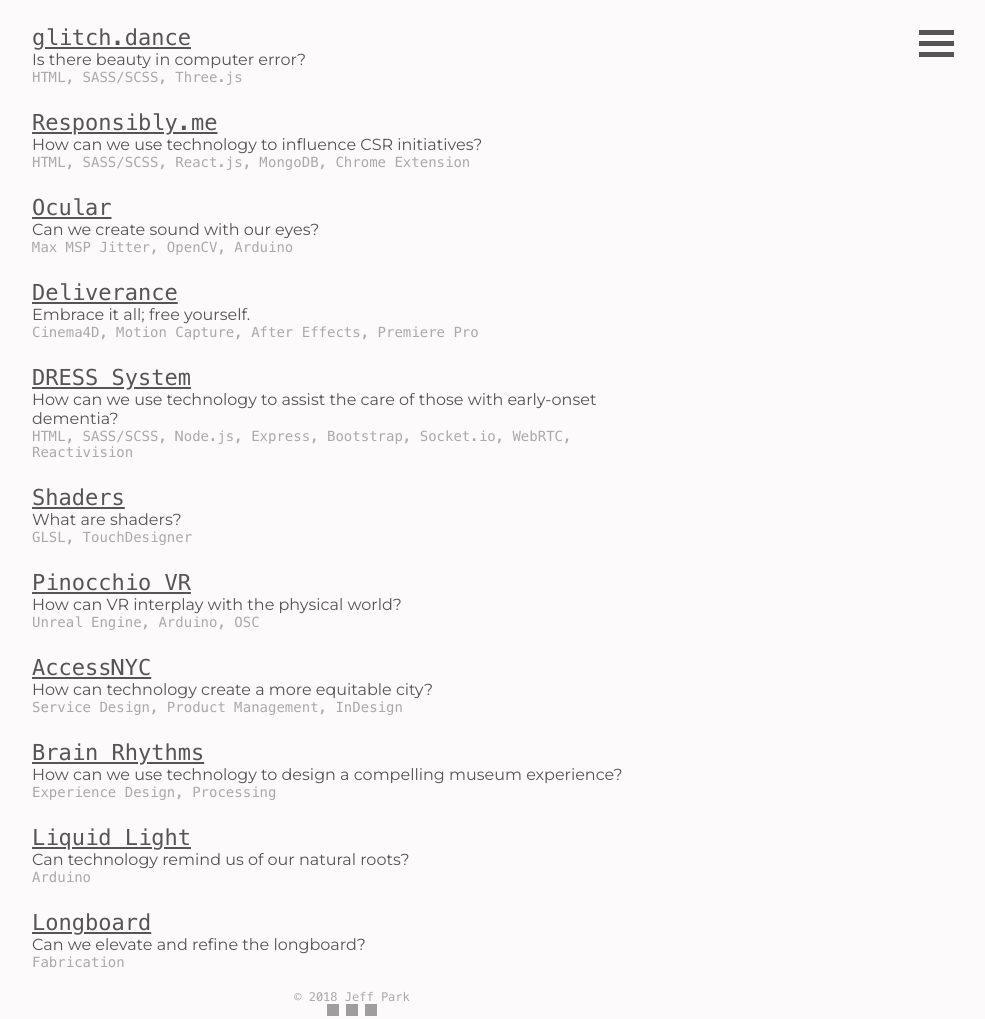
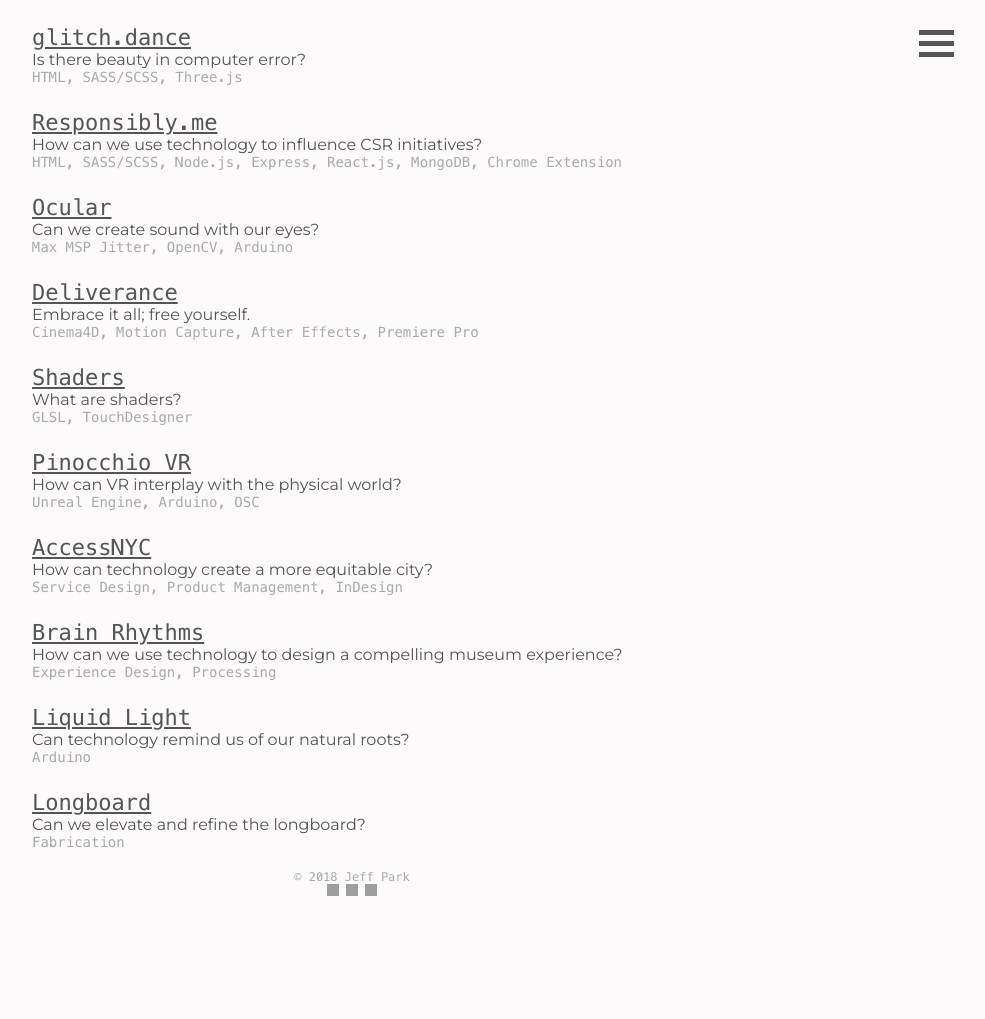
Before and after one commit to jfypk/jeff-park.com, a Node server app: page /work in a window 1280 px wide. Shown: the whole page, without its empty margins (288-1273 px from the left). After the commit the page ends 899 px from the top, so only its background shows below. Run offline with Node 20, Linux system fonts and the light colour scheme; grey boxes are pictures that could not be loaded.

Commit message:
img changes

```diff
--- a/public/css/main.css
+++ b/public/css/main.css
@@ -120,9 +120,9 @@
       body #portfolio-container .portfolio-img-grid img {
         width: 100%;
         max-height: 250px; }
-      body #portfolio-container .portfolio-img-grid #img1 {
+      body #portfolio-container .portfolio-img-grid #imgL {
         grid-column: 1; }
-      body #portfolio-container .portfolio-img-grid #img2 {
+      body #portfolio-container .portfolio-img-grid #imgR {
         grid-column: 2; }
     body #portfolio-container #footer {
       font-family: "Menlo Regular", sans-serif;
--- a/scss/main.scss
+++ b/scss/main.scss
@@ -158,10 +158,10 @@
             display: grid;
             grid-gap: 4px;
             grid-template-columns: 1fr 1fr;
-            #img1 {
+            #imgL {
                 grid-column: 1;
             }
-            #img2 {
+            #imgR {
                 grid-column: 2;
             }
         }
--- a/views/pages/work.ejs
+++ b/views/pages/work.ejs
@@ -28,7 +28,7 @@
                 How can we use technology to influence CSR initiatives?
             </div>
             <div class="project-tools">
-                HTML, SASS/SCSS, React.js, MongoDB, Chrome Extension
+                HTML, SASS/SCSS, Node.js, Express, React.js, MongoDB, Chrome Extension
             </div>
         </div>
         <div class="project">
@@ -51,17 +51,6 @@
             </div>
             <div class="project-tools">
                 Cinema4D, Motion Capture, After Effects, Premiere Pro
-            </div>
-        </div>
-        <div class="project">
-            <div class="project-title">
-                <a href="/work/dress">DRESS System</a>
-            </div>
-            <div class="project-desc">
-                How can we use technology to assist the care of those with early-onset dementia?
-            </div>
-            <div class="project-tools">
-                HTML, SASS/SCSS, Node.js, Express, Bootstrap, Socket.io, WebRTC, Reactivision
             </div>
         </div>
         <div class="project">
--- a/views/pages/work/ocular.ejs
+++ b/views/pages/work/ocular.ejs
@@ -30,7 +30,7 @@
         </div>
         <div class="portfolio-img-grid">
             <div id="imgL">
-                <img src="/assets/ocular/ocular4.jpg" alt="Ocular4"></img>
+                <img src="/assets/ocular/ocular8.png" alt="Ocular8"></img>
             </div>
             <div id="imgR">
                 <img src="/assets/ocular/ocular3.jpg" alt="Ocular3"></img>
@@ -42,7 +42,7 @@
                 <img src="/assets/ocular/ocular-initial-sketch.jpg" alt="Initial Sketch"></img>
             </div>
             <div id="imgL">
-                <img src="/assets/ocular/ocular8.png" alt="Ocular8"></img>
+                <img src="/assets/ocular/ocular4.jpg" alt="Ocular4"></img>
             </div>
             <div id="imgR">
                 <img src="/assets/ocular/ocular9.jpg" alt="Ocular9"></img>
--- a/views/pages/work/responsibly.ejs
+++ b/views/pages/work/responsibly.ejs
@@ -13,7 +13,7 @@
         <% include ../../partials/navi.ejs %>
         <div class="portfolio-title">
             <h3>Responsibly.me<h3>
-            <p>HTML | SASS/SCSS | React.js | MongoDB | Chrome Extension<br>Spring 2018</p>
+            <p>HTML | SASS/SCSS | Node.js | Express | React.js | MongoDB | Chrome Extension<br>Spring 2018</p>
         </div>
         <div class="portfolio-desc">
             <p><a href="https://www.responsibly.me">Responsibly.me</a> is a web platform for consumers to make more socially responsible purchasing decisions. Responsibly.me aggregates existing rankings on a company’s Corporate Social Responsibility initiatives and recommends similar products from brands with higher grades. Responsibly.me also provides a dashboard for users to understand their social responsibility values and purchasing habits in order to encourage them to shop more consciously.</p>
--- a/views/partials/navi.ejs
+++ b/views/partials/navi.ejs
@@ -14,7 +14,6 @@
         <a href="/work/responsibly"><h4>Responsibly.me</h4></a>
         <a href="/work/ocular"><h4>Ocular</h4></a>
         <a href="/work/deliverance"><h4>Deliverance</h4></a>
-        <a href="/work/dress"><h4>DRESS</h4></a>
         <a href="/work/shaders"><h4>Shaders</h4></a>
         <a href="/work/pinocchio"><h4>Pinocchio VR</h4></a>
         <a href="/work/accessnyc"><h4>AccessNYC</h4></a>
```
